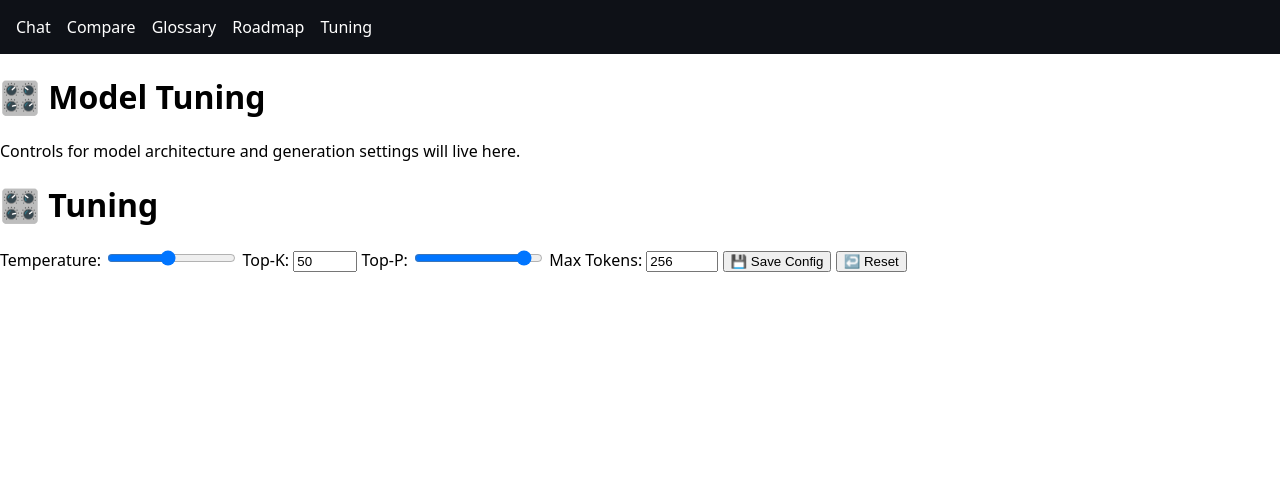
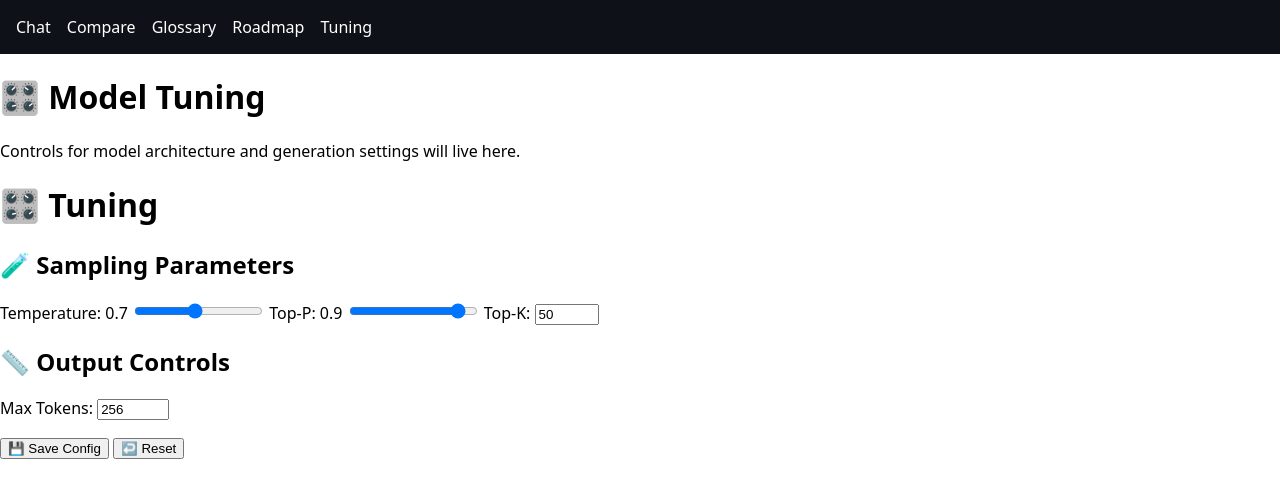
Before and after one commit to ScottFitzgerald83/grail, a SvelteKit app in the folder frontend/: page /tuning in a window 1280 px wide. Shown: the top 498 px of the page. Built offline with nearby package versions, Linux system fonts and the light colour scheme.

Commit message:
grouped controls with live value display, auto-loading from saved config, and feedback messages for save and reset actions

```diff
--- a/frontend/src/routes/tuning/+page.svelte
+++ b/frontend/src/routes/tuning/+page.svelte
@@ -2,6 +2,8 @@
 <p>Controls for model architecture and generation settings will live here.</p>
 
 <script>
+  import { onMount } from 'svelte';
+
   let config = {
     temperature: 0.7,
     top_k: 50,
@@ -9,8 +11,19 @@
     max_tokens: 256
   };
 
+  let savedStatus = '';
+
+  onMount(() => {
+    const saved = localStorage.getItem('grailConfig');
+    if (saved) {
+      config = JSON.parse(saved);
+      savedStatus = '✅ Loaded saved config';
+    }
+  });
+
   function save() {
     localStorage.setItem('grailConfig', JSON.stringify(config));
+    savedStatus = '💾 Config saved';
   }
 
   function reset() {
@@ -20,17 +33,38 @@
       top_p: 0.9,
       max_tokens: 256
     };
+    savedStatus = '↩️ Reset to default';
   }
 </script>
 
 <h1>🎛️ Tuning</h1>
 
+<h2>🧪 Sampling Parameters</h2>
 <form on:submit|preventDefault={save}>
-    <label>Temperature: <input type="range" min="0" max="1.5" step="0.05" bind:value={config.temperature} /></label>
-    <label>Top-K: <input type="number" min="0" max="100" bind:value={config.top_k} /></label>
-    <label>Top-P: <input type="range" min="0" max="1" step="0.01" bind:value={config.top_p} /></label>
-    <label>Max Tokens: <input type="number" min="16" max="2048" bind:value={config.max_tokens} /></label>
+  <label>
+    Temperature: {config.temperature}
+    <input type="range" min="0" max="1.5" step="0.05" bind:value={config.temperature} />
+  </label>
 
+  <label>
+    Top-P: {config.top_p}
+    <input type="range" min="0" max="1" step="0.01" bind:value={config.top_p} />
+  </label>
+
+  <label>
+    Top-K:
+    <input type="number" min="0" max="100" bind:value={config.top_k} />
+  </label>
+
+  <h2>📏 Output Controls</h2>
+  <label>
+    Max Tokens:
+    <input type="number" min="16" max="2048" bind:value={config.max_tokens} />
+  </label>
+
+  <div style="margin-top: 1rem;">
     <button type="submit">💾 Save Config</button>
     <button type="button" on:click={reset}>↩️ Reset</button>
+    <p>{savedStatus}</p>
+  </div>
 </form>
```
Lines whose indentation alone changed are shown as unchanged.
